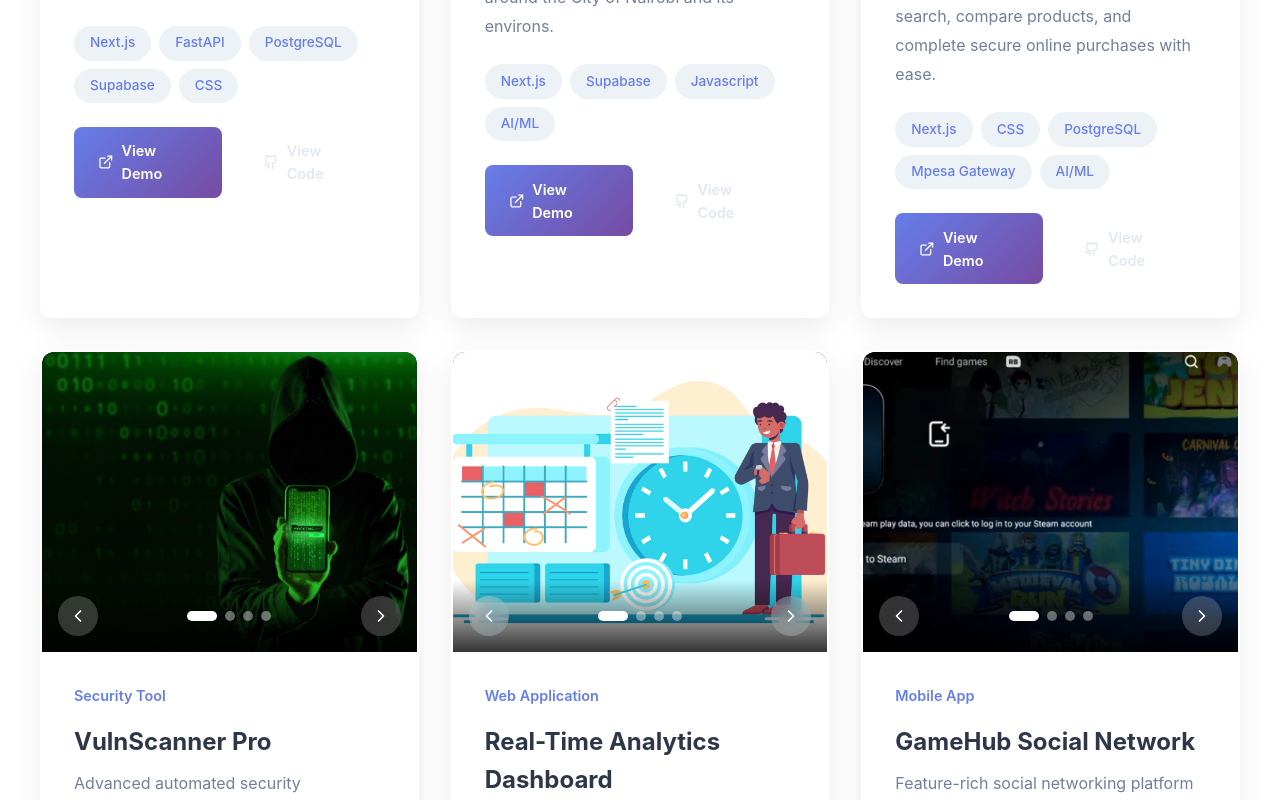
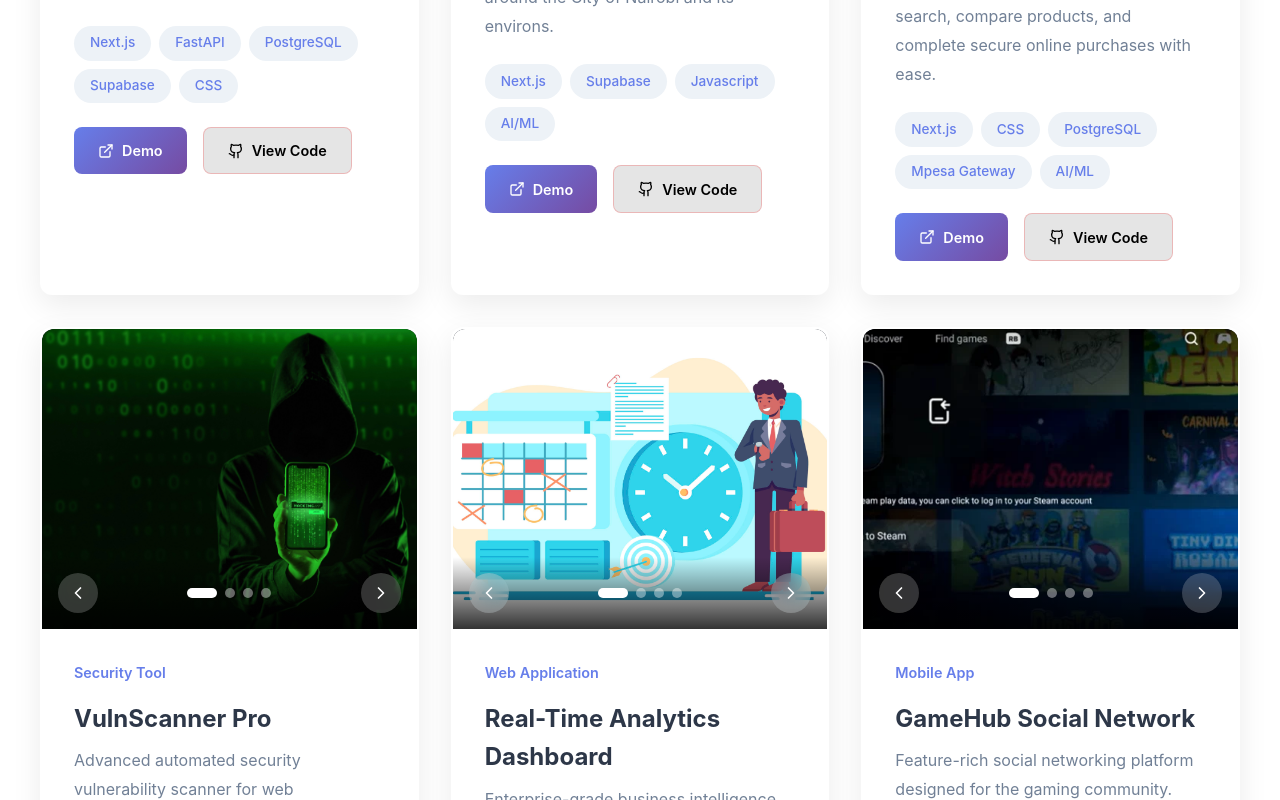
Before and after one commit to richardngasike/nextjs-portfolio, a Next.js app: page / in a window 1280 px wide. Shown: the part 7180-7980 px from the top of the page. Built offline with nearby package versions, Linux system fonts and the light colour scheme.

Commit message:
updating github link

```diff
--- a/src/app/globals.css
+++ b/src/app/globals.css
@@ -1118,15 +1118,17 @@ body {
 }
 
 .github-link {
-  background: rgba(255, 255, 255, 0.1);
-  color: #e2e8f0;
-  border: 1px solid rgba(255, 255, 255, 0.2);
+  background: rgba(0, 0, 0, 0.1);
+  color: #000000;
+  border: 1px solid rgba(255, 0, 0, 0.2);
 }
 
 .github-link:hover {
   background: rgba(255, 255, 255, 0.15);
   border-color: rgba(255, 255, 255, 0.3);
   transform: translateY(-2px);
+  color: #ff0000;
+  border: 1px solid rgba(255, 0, 0, 0.2);
 }
 
 /* ==================== GRAPHIC DESIGNS SECTION ==================== */
--- a/src/app/page.js
+++ b/src/app/page.js
@@ -661,7 +661,7 @@ const ProjectCard = ({ category, title, description, tags, screenshots, demoLink
         <div className="project-links">
           <a href={demoLink} className="project-link demo-link" target="_blank" rel="noopener noreferrer">
             <ExternalLink size={16} />
-            View Demo
+            Demo
           </a>
           <a href={githubLink} className="project-link github-link" target="_blank" rel="noopener noreferrer">
             <Github size={16} />
```
